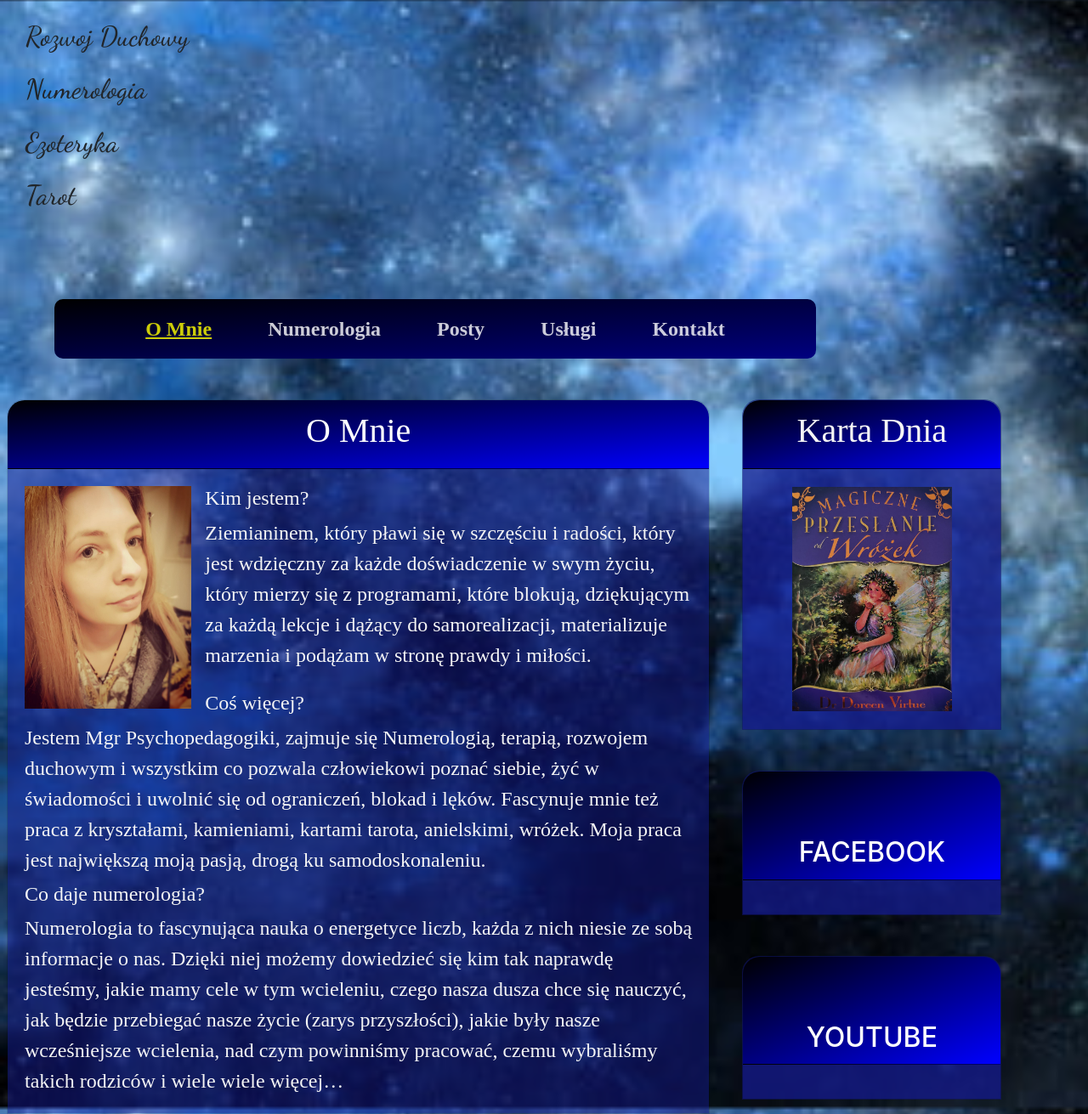
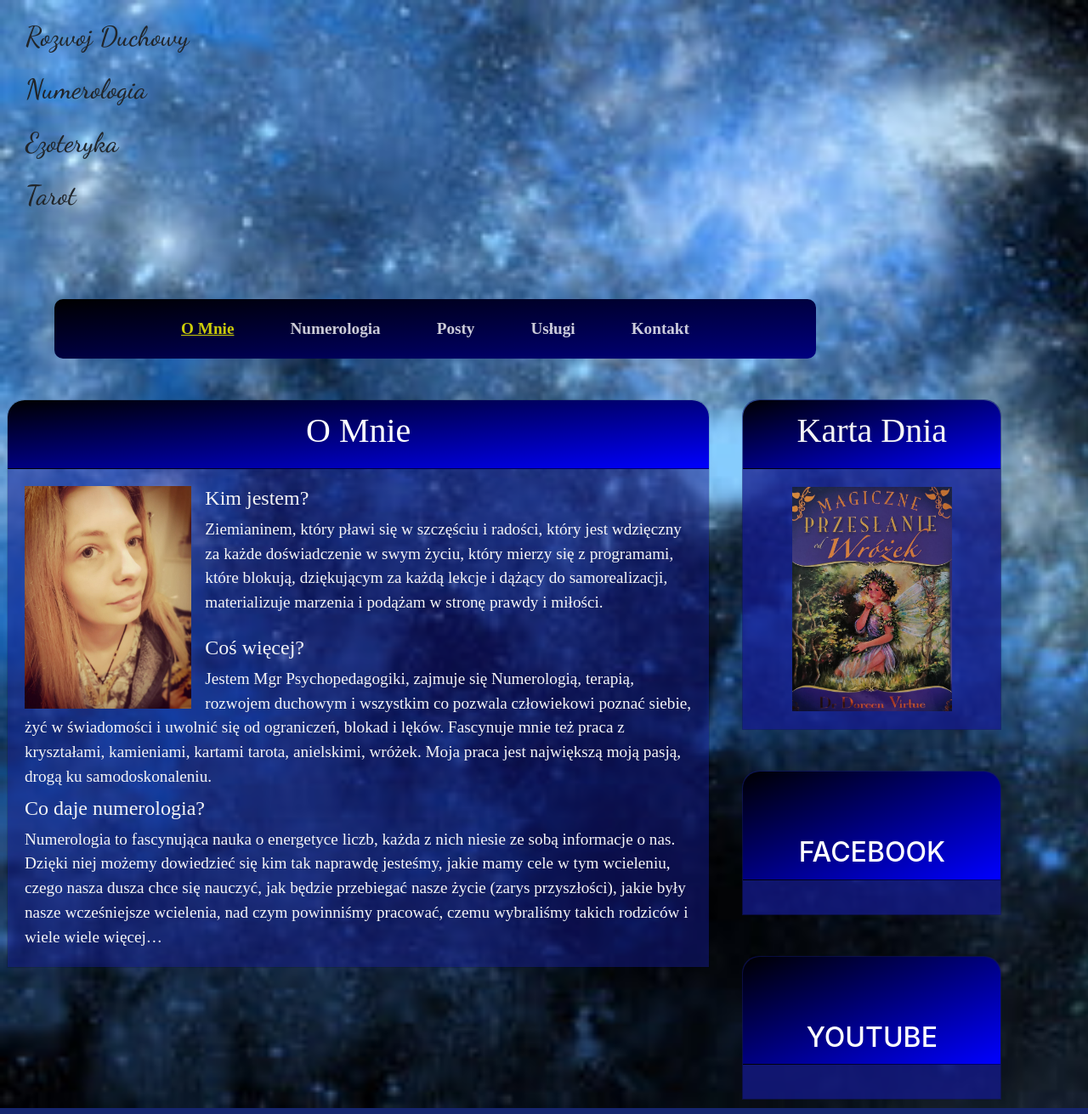
Before and after one commit to czeslaw187/numerologiaOli, a PHP site: page / in a window 1280 px wide. Shown: the whole page at 85% size. Run offline with PHP 8.4, Linux system fonts and the light colour scheme; data that the repository does not hold is empty; some web fonts are replaced.

Commit message:
font size update

```diff
--- a/css/style.css
+++ b/css/style.css
@@ -9,7 +9,7 @@
 }
 
 #mainContent .card-body {
-    font-size: 1.5rem;
+    font-size: 1.2rem;
 }
 
 #pageCarousel .card-header {
@@ -31,7 +31,7 @@ a#next.carousel-control-next, a#prev {
 .navbar button {
     color: white;
     font-family: 'Aref Ruqaa', serif;
-    font-size: 1.5rem;
+    font-size: 1.2rem;
 }
 
 #menuList {
```
